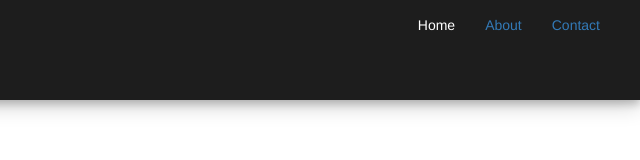
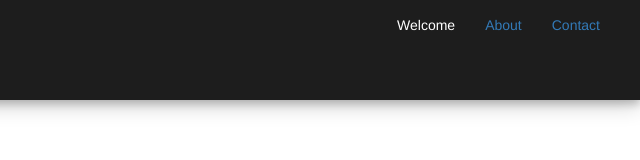
Before and after one commit to rienierpatron/ms1, a website: page app/index.html in a window 1280 px wide. Shown: the full height of the page, 640-1280 px from the left. Drawn offline with nearby package versions, Linux system fonts and the light colour scheme; files that its build step writes are made by us from their sources.

Commit message:
little changes

```diff
--- a/app/index.html
+++ b/app/index.html
@@ -31,7 +31,7 @@
       <div class="header">
         <a href="#" class="navbar-left"><img src="/images/ms1-logo.png" class="ms1"></a>
         <ul class="nav navbar-nav navbar-right nav-desktop">
-          <li class="active"><a href="#">Home</a></li>
+          <li class="active"><a href="#">Welcome</a></li>
           <li ng-click="nav($event, '/pages/about.html')"><a href="#">About</a></li>
           <li ng-click="nav($event, '/pages/contact.html')"><a href="#">Contact</a></li>
         </ul>
```
